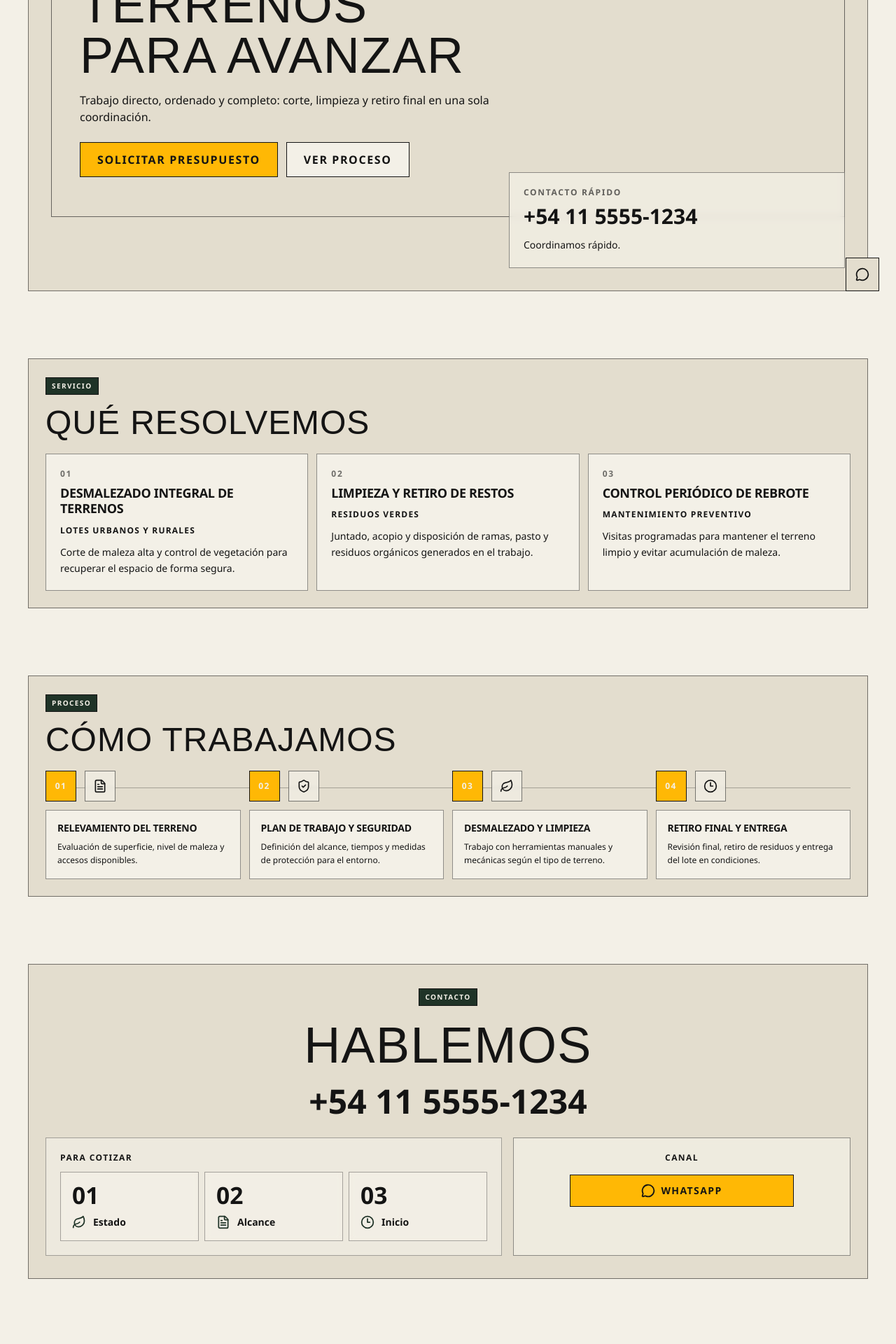
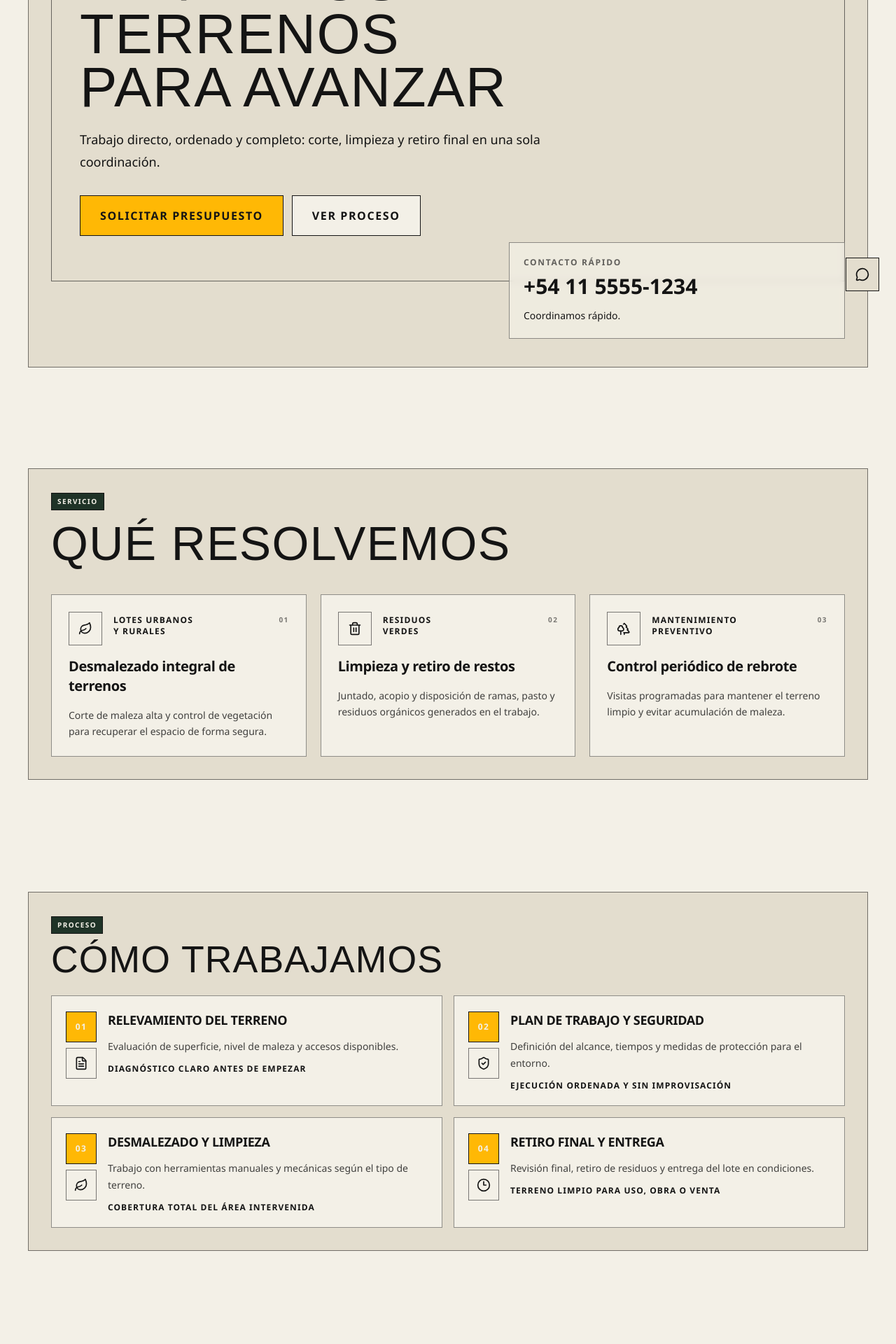
Before and after one commit to muga-system/muga-maran, a Next.js app: page / in a window 1280 px wide. Shown: the part 360-2280 px from the top of the page at 70% size. Built offline with nearby package versions, Linux system fonts and the light colour scheme.

Commit message:
feat(ui): mejora jerarquía y legibilidad de secciones de landing (hero, servicios, proceso y contacto)

```diff
--- a/src/components/sections/benefits-section.tsx
+++ b/src/components/sections/benefits-section.tsx
@@ -1,24 +1,46 @@
 import { Container } from "@/components/ui/container";
+import { IconBadge } from "@/components/ui/icon-badge";
 import { benefits } from "@/content/business-content";
 
 export function BenefitsSection() {
+  const icons = ["field", "cleanup", "maintenance"] as const;
+
   return (
-    <section id="servicios" className="py-10 sm:py-12">
+    <section id="servicios" className="py-14 sm:py-16 lg:py-20">
       <Container>
-        <div className="muga-slide p-4 sm:p-6">
+        <div className="muga-slide p-5 sm:p-7 lg:p-8">
           <div className="relative z-10">
-            <div className="mb-5">
+            <div className="mb-8 lg:mb-10">
               <p className="signal-label">Servicio</p>
-              <h2 className="muga-scifi-title mt-4 text-4xl text-foreground sm:text-5xl">Qué resolvemos</h2>
+              <div className="mt-4 max-w-[52rem]">
+                <h2 className="muga-scifi-title text-[2.65rem] leading-[0.94] text-foreground sm:text-[3.4rem] lg:text-[4.25rem]">
+                  Qué resolvemos
+                </h2>
+              </div>
             </div>
 
-            <div className="grid gap-3 lg:grid-cols-3">
+            <div className="grid gap-4 sm:gap-5 xl:grid-cols-3">
               {benefits.map((benefit, index) => (
-                <article key={benefit.title} className="muga-panel p-4 sm:p-5">
-                  <p className="text-xs font-black uppercase tracking-[0.14em] text-foreground/60">0{index + 1}</p>
-                  <h3 className="mt-2 text-lg font-black uppercase leading-tight text-foreground">{benefit.title}</h3>
-                  <p className="mt-3 text-xs font-semibold uppercase tracking-[0.1em] text-foreground/62">{benefit.kicker}</p>
-                  <p className="mt-3 text-sm leading-relaxed text-foreground/76">{benefit.description}</p>
+                <article key={benefit.title} className="muga-panel h-full p-4 sm:p-5 lg:p-6">
+                  <div className="grid grid-cols-[3rem_1fr_auto] gap-x-4 gap-y-4">
+                    <IconBadge name={icons[index]} className="h-12 w-12" />
+                    <p className="max-w-[18ch] pt-1 text-xs font-semibold uppercase tracking-[0.1em] leading-[1.35] text-foreground/68">
+                      {benefit.kicker}
+                    </p>
+                    <p className="pt-1 text-[10px] font-black uppercase tracking-[0.14em] text-foreground/55">
+                      0{index + 1}
+                    </p>
+
+                    <div className="col-span-3">
+                      <h3 className="text-lg font-black leading-[1.2] text-foreground sm:text-xl">
+                        {benefit.title}
+                      </h3>
+
+                      <p className="mt-4 text-sm leading-[1.65] text-foreground/80">
+                        {benefit.description}
+                      </p>
+                    </div>
+                  </div>
                 </article>
               ))}
             </div>
--- a/src/components/sections/cta-section.tsx
+++ b/src/components/sections/cta-section.tsx
@@ -10,25 +10,25 @@ export function CtaSection() {
   ] as const;
 
   return (
-    <section id="contacto" className="py-10 sm:py-12">
+    <section id="contacto" className="py-14 sm:py-16 lg:py-20">
       <Container>
-        <div className="muga-slide px-4 py-6 sm:px-6 sm:py-8">
-          <div className="relative z-10 text-center">
+        <div className="muga-slide px-4 py-7 sm:px-6 sm:py-10 lg:px-8 lg:py-12">
+          <div className="relative z-10 mx-auto max-w-[46rem] text-center">
             <p className="signal-label">Contacto</p>
             <h2 className="muga-scifi-title mt-5 text-5xl text-foreground sm:text-7xl">Hablemos</h2>
-            <a href={siteConfig.phoneHref} className="mt-5 inline-block text-3xl font-black leading-none text-foreground sm:text-5xl">
+            <a href={siteConfig.phoneHref} className="mt-6 inline-block text-3xl font-black leading-none text-foreground sm:text-5xl">
               {siteConfig.phoneDisplay}
             </a>
           </div>
 
-          <div className="relative z-20 mt-7 grid gap-4 lg:grid-cols-[1.15fr_0.85fr]">
-            <div className="muga-panel-soft p-4 sm:p-5 text-left">
+          <div className="relative z-20 mt-10 grid gap-4 lg:grid-cols-[1.15fr_0.85fr] lg:gap-5">
+            <div className="muga-panel-soft p-5 text-left sm:p-6">
               <p className="text-xs font-black uppercase tracking-[0.12em] text-foreground/62">Para cotizar</p>
-              <div className="mt-3 grid gap-2 sm:grid-cols-3">
+              <div className="mt-4 grid gap-3 sm:grid-cols-3">
                 {quickItems.map((item, index) => (
                   <div
                     key={item.label}
-                    className="border border-foreground/35 px-3 py-3 backdrop-blur-[4px] sm:px-4 sm:py-4"
+                    className="border border-foreground/35 px-4 py-4 backdrop-blur-[4px]"
                     style={{ backgroundColor: "hsl(var(--color-surface) / 0.45)" }}
                   >
                     <p className="text-3xl font-black leading-none text-foreground/52 sm:text-[2.1rem]">
@@ -43,17 +43,20 @@ export function CtaSection() {
               </div>
             </div>
 
-            <div className="muga-float-card p-4 sm:p-5 text-center">
+            <div className="muga-float-card p-5 text-center sm:p-6">
               <p className="text-xs font-black uppercase tracking-[0.12em] text-foreground/62">Canal</p>
-              <div className="mt-4 flex justify-center">
+              <div className="mt-5 flex flex-col gap-3 sm:items-center">
                 <a
                   href={siteConfig.whatsappHref}
                   target="_blank"
                   rel="noopener noreferrer"
-                  className="btn-primary w-full justify-center gap-2 sm:max-w-xs"
+                  className="btn-primary w-full justify-center gap-2 px-7 py-4 sm:max-w-sm"
                 >
                   <MessageCircle className="h-5 w-5" strokeWidth={2.2} aria-hidden />
                   WhatsApp
+                </a>
+                <a href="#servicios" className="btn-secondary w-full justify-center px-7 py-4 sm:max-w-sm">
+                  {siteConfig.ctaSecondary}
                 </a>
               </div>
             </div>
--- a/src/components/sections/hero-section.tsx
+++ b/src/components/sections/hero-section.tsx
@@ -4,44 +4,44 @@ import { siteConfig } from "@/config/site";
 
 export function HeroSection() {
   return (
-    <section id="inicio" className="py-8 sm:py-10 lg:py-12">
+    <section id="inicio" className="py-12 sm:py-14 lg:py-16">
       <Container>
-        <div className="muga-slide px-4 py-5 sm:px-6 sm:py-6 lg:px-8 lg:py-8">
+        <div className="muga-slide px-4 py-6 sm:px-6 sm:py-8 lg:px-8 lg:py-10">
           <div className="relative z-10">
             <div className="flex items-center gap-2">
               <Pill>Desmalezado y limpieza</Pill>
             </div>
 
-            <div className="relative mt-4 border border-foreground/60 px-4 py-8 sm:px-8 sm:py-12 lg:px-10 lg:py-14">
-              <div className="relative max-w-4xl">
-                <h1 className="muga-scifi-title text-[2.25rem] text-foreground sm:text-6xl lg:text-7xl">
+            <div className="relative mt-5 border border-foreground/60 px-4 py-9 sm:px-8 sm:py-14 lg:px-10 lg:py-16">
+              <div className="relative max-w-[46rem]">
+                <h1 className="muga-scifi-title text-[2.35rem] text-foreground sm:text-[4rem] lg:text-[5rem]">
                   Limpiamos
                   <br />
                   terrenos
                   <br />
                   para avanzar
                 </h1>
-                <p className="mt-4 max-w-2xl text-sm leading-relaxed text-foreground/78 sm:text-base">
+                <p className="mt-5 max-w-[44rem] text-sm leading-7 text-foreground/82 sm:text-lg sm:leading-8">
                   Trabajo directo, ordenado y completo: corte, limpieza y retiro final en una sola coordinación.
                 </p>
-                <div className="mt-6 flex flex-col gap-3 sm:flex-row">
-                  <a href={siteConfig.phoneHref} className="btn-primary text-base">
+                <div className="mt-8 flex flex-col gap-3 sm:flex-row sm:items-center">
+                  <a href={siteConfig.phoneHref} className="btn-primary w-full justify-center px-7 py-4 text-base sm:w-auto">
                     {siteConfig.ctaPrimary}
                   </a>
-                  <a href="#proceso" className="btn-secondary text-base">
+                  <a href="#proceso" className="btn-secondary w-full justify-center px-7 py-4 text-base sm:w-auto">
                     Ver proceso
                   </a>
                 </div>
               </div>
             </div>
 
-            <div className="relative z-20 mt-4 lg:-mt-16 lg:ml-auto lg:w-[min(100%,30rem)]">
+            <div className="relative z-20 mt-6 lg:-mt-14 lg:ml-auto lg:w-[min(100%,30rem)]">
               <div className="muga-float-card p-4 sm:p-5">
                 <p className="text-xs font-black uppercase tracking-[0.14em] text-foreground/65">Contacto rápido</p>
                 <a href={siteConfig.phoneHref} className="mt-2 inline-block text-2xl font-black leading-none text-foreground sm:text-3xl">
                   {siteConfig.phoneDisplay}
                 </a>
-                <p className="mt-3 text-sm leading-relaxed text-foreground/74">
+                <p className="mt-3 max-w-[24rem] text-sm leading-6 text-foreground/78">
                   Coordinamos rápido.
                 </p>
               </div>
--- a/src/components/sections/work-process-section.tsx
+++ b/src/components/sections/work-process-section.tsx
@@ -6,36 +6,40 @@ export function WorkProcessSection() {
   const icons = ["plan", "shield", "field", "time"] as const;
 
   return (
-    <section id="proceso" className="py-10 sm:py-12">
+    <section id="proceso" className="py-14 sm:py-16 lg:py-20">
       <Container>
-        <div className="muga-slide p-4 sm:p-6">
+        <div className="muga-slide p-5 sm:p-7 lg:p-8">
           <div className="relative z-10">
-            <div className="mb-5 flex items-end justify-between gap-4">
+            <div className="mb-8 flex items-end justify-between gap-4">
               <div>
                 <p className="signal-label">Proceso</p>
-                <h2 className="muga-scifi-title mt-4 text-4xl text-foreground sm:text-5xl">Cómo trabajamos</h2>
+                <h2 className="muga-scifi-title mt-4 text-4xl text-foreground sm:text-[3.35rem]">Cómo trabajamos</h2>
               </div>
             </div>
 
-            <div className="relative">
-              <div className="absolute left-0 right-0 top-6 hidden h-px bg-foreground/30 md:block" aria-hidden />
-              <div className="grid gap-3 md:grid-cols-4">
-                {processStages.map((stage, index) => (
-                  <article key={stage.id} className="relative">
-                    <div className="mb-3 flex items-center gap-3">
+            <div className="grid gap-4 lg:grid-cols-2">
+              {processStages.map((stage, index) => (
+                <article key={stage.id} className="muga-panel p-4 sm:p-5">
+                  <div className="flex items-start gap-4">
+                    <div className="flex shrink-0 flex-col items-center gap-2 pt-0.5">
                       <div className="inline-flex h-11 w-11 items-center justify-center border border-foreground bg-accent text-brandForeground">
                         <span className="text-xs font-black tracking-[0.12em]">{stage.id}</span>
                       </div>
                       <IconBadge name={icons[index]} className="h-11 w-11" />
                     </div>
 
-                    <div className="muga-panel p-4">
-                      <h3 className="text-sm font-black uppercase leading-tight text-foreground">{stage.title}</h3>
-                      <p className="mt-2 text-xs leading-relaxed text-foreground/74">{stage.objective}</p>
+                    <div className="min-w-0">
+                      <h3 className="text-base font-black uppercase leading-tight text-foreground sm:text-lg">
+                        {stage.title}
+                      </h3>
+                      <p className="mt-3 max-w-[34rem] text-sm leading-6 text-foreground/80">{stage.objective}</p>
+                      <p className="mt-3 text-xs font-semibold uppercase tracking-[0.09em] text-foreground/66">
+                        {stage.actions[0]}
+                      </p>
                     </div>
-                  </article>
-                ))}
-              </div>
+                  </div>
+                </article>
+              ))}
             </div>
           </div>
         </div>
```
